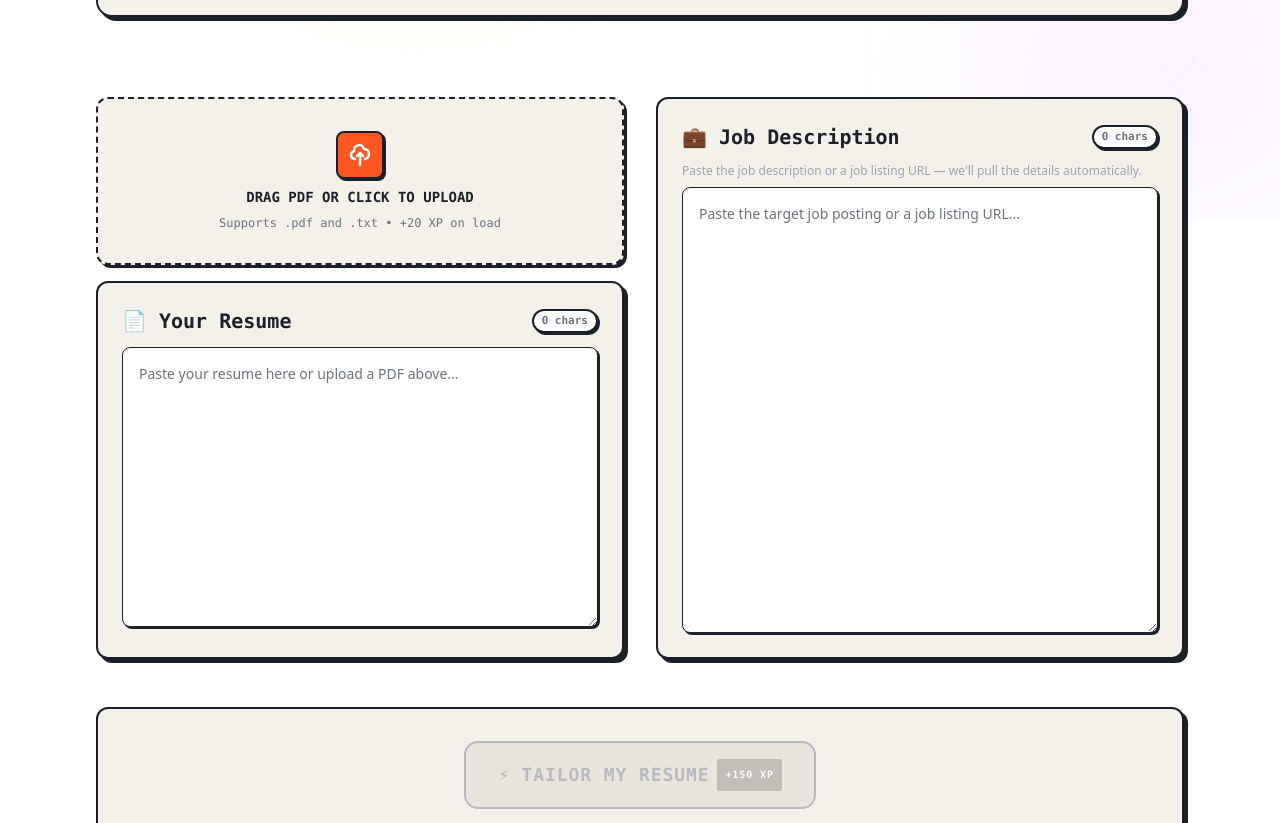
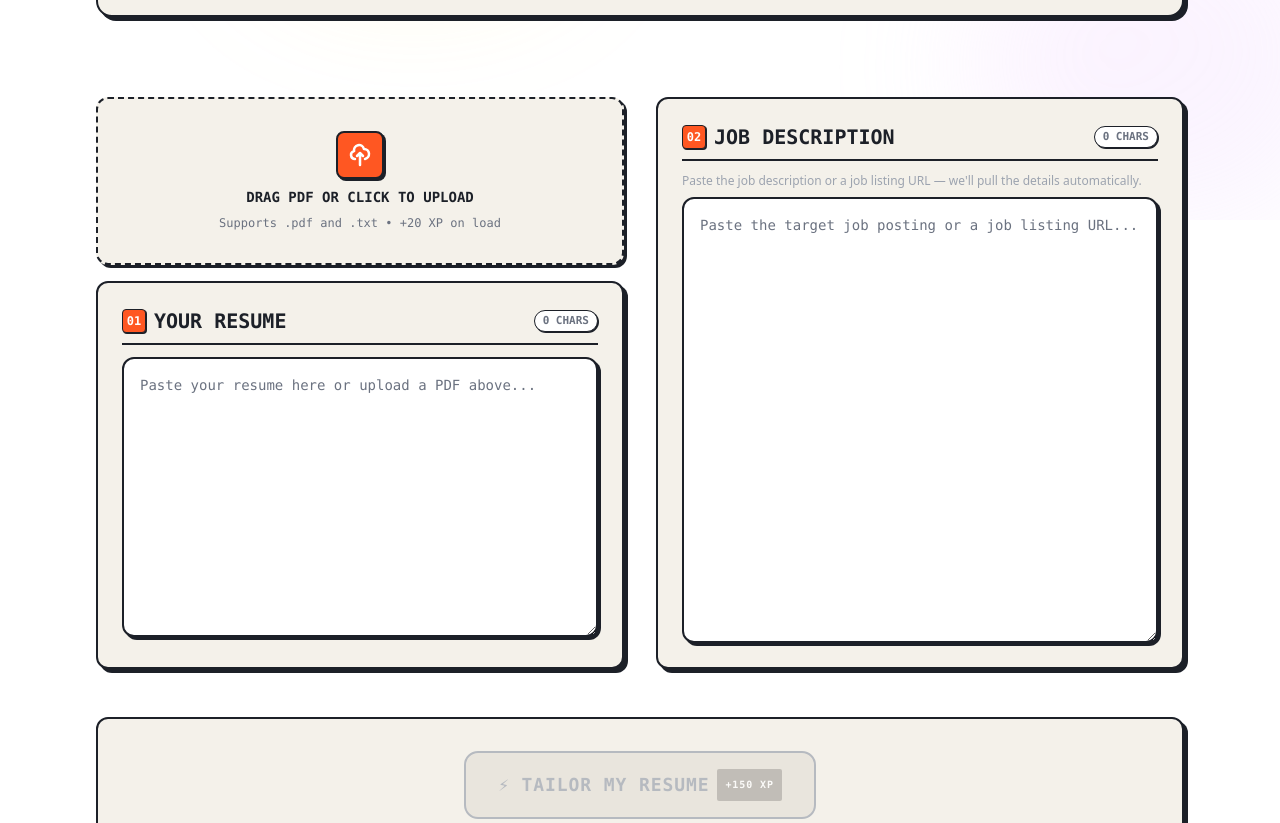
Before and after one commit to zamor122/resume-tailor, a Next.js app: page / in a window 1280 px wide. Shown: the part 580-1403 px from the top of the page. Built offline with nearby package versions, Linux system fonts and the light colour scheme; no server answers; what @react-pdf/renderer would draw is missing.

Commit message:
style(inputs): add retro console badges, typewriter mono font & high-contrast border styling

```diff
--- a/src/app/components/JobDescriptionInput.tsx
+++ b/src/app/components/JobDescriptionInput.tsx
@@ -155,14 +155,15 @@ const JobDescriptionInput: React.FC<JobDescriptionInputProps> = ({
 
   return (
     <div className={`input-container flex flex-col ${fillHeight ? "flex-1 min-h-0" : ""}`}>
-      <div className="flex flex-wrap items-center justify-between gap-2 mb-3 flex-shrink-0">
-        <h2 className="text-lg md:text-xl font-mono font-bold text-[#1C2028] mb-0">
-          💼 {label}
+      <div className="flex flex-wrap items-center justify-between gap-2 mb-3 pb-2 border-b-2 border-[#1C2028] flex-shrink-0">
+        <h2 className="text-base sm:text-lg md:text-xl font-mono font-bold text-[#1C2028] flex items-center gap-2 mb-0">
+          <span className="w-6 h-6 rounded bg-[#FF5722] text-white flex items-center justify-center text-xs border border-[#1C2028] shadow-[1px_1px_0px_#1C2028]">02</span>
+          <span>JOB DESCRIPTION</span>
         </h2>
         <div className="flex items-center gap-2 flex-wrap justify-end">
           {/* URL fetch status badges */}
           {urlFetchState === "fetching" && (
-            <span className="neo-tag bg-[#FF5722] text-white text-[10px] px-2 py-0.5 font-mono font-bold flex items-center gap-1.5 animate-pulse">
+            <span className="neo-tag bg-[#FF5722] text-white text-[10px] px-2 py-0.5 font-mono font-bold flex items-center gap-1.5 animate-pulse border border-[#1C2028]">
               <svg className="w-3 h-3 animate-spin" fill="none" viewBox="0 0 24 24">
                 <circle className="opacity-25" cx="12" cy="12" r="10" stroke="currentColor" strokeWidth="4" />
                 <path className="opacity-75" fill="currentColor" d="M4 12a8 8 0 018-8V0C5.373 0 0 5.373 0 12h4z" />
@@ -171,31 +172,31 @@ const JobDescriptionInput: React.FC<JobDescriptionInputProps> = ({
             </span>
           )}
           {urlFetchState === "success" && (
-            <span className="neo-tag bg-[#10B981] text-white text-[10px] px-2 py-0.5 font-mono font-bold flex items-center gap-1">
+            <span className="neo-tag bg-[#10B981] text-white text-[10px] px-2 py-0.5 font-mono font-bold flex items-center gap-1 border border-[#1C2028]">
               ✓ {fetchSource === "llm" ? "AI EXTRACTED" : "WEB PARSED"}
             </span>
           )}
           {detectedTitle && urlFetchState !== "fetching" && (
-            <span className="neo-tag bg-[#1C2028] text-white text-[10px] px-2 py-0.5 font-mono font-bold">
+            <span className="neo-tag bg-[#1C2028] text-white text-[10px] px-2 py-0.5 font-mono font-bold border border-[#1C2028]">
               {detectedTitle}
             </span>
           )}
           {urlFetchState !== "fetching" && (
             <span
-              className={`neo-tag text-[11px] font-mono font-bold px-2 py-0.5 ${
+              className={`neo-tag text-[11px] font-mono font-bold px-2 py-0.5 border border-[#1C2028] ${
                 charCount === 0
-                  ? "bg-white text-gray-500"
+                  ? "bg-white text-gray-500 shadow-[1px_1px_0px_#1C2028]"
                   : isSufficient
-                    ? "bg-[#10B981] text-white"
-                    : "bg-[#F59E0B] text-white"
+                    ? "bg-[#10B981] text-white shadow-[1px_1px_0px_#1C2028]"
+                    : "bg-[#F59E0B] text-white shadow-[1px_1px_0px_#1C2028]"
               }`}
             >
-              {charCount.toLocaleString()} chars
+              {charCount.toLocaleString()} CHARS
               {charCount > 0 && charCount < MIN_CHARS && (
-                <span className="ml-1 opacity-90">(min {MIN_CHARS})</span>
+                <span className="ml-1 opacity-90">(MIN {MIN_CHARS})</span>
               )}
               {isSufficient && charCount > 0 && (
-                <span className="ml-1">Ready</span>
+                <span className="ml-1">READY</span>
               )}
             </span>
           )}
--- a/src/app/components/ResumeInput.tsx
+++ b/src/app/components/ResumeInput.tsx
@@ -52,22 +52,23 @@ const ResumeInput: React.FC<ResumeInputProps> = ({
 
   return (
     <div className="input-container">
-      <div className="flex items-center justify-between mb-3">
-        <h2 className="text-lg md:text-xl font-mono font-bold text-[#1C2028] mb-0">
-          📄 {label}
+      <div className="flex items-center justify-between mb-3 pb-2 border-b-2 border-[#1C2028]">
+        <h2 className="text-base sm:text-lg md:text-xl font-mono font-bold text-[#1C2028] flex items-center gap-2 mb-0">
+          <span className="w-6 h-6 rounded bg-[#FF5722] text-white flex items-center justify-center text-xs border border-[#1C2028] shadow-[1px_1px_0px_#1C2028]">01</span>
+          <span>YOUR RESUME</span>
         </h2>
         <span
-          className={`neo-tag text-[11px] font-mono font-bold px-2 py-0.5 ${
+          className={`neo-tag text-[11px] font-mono font-bold px-2 py-0.5 border border-[#1C2028] ${
             charCount === 0
-              ? "bg-white text-gray-500"
+              ? "bg-white text-gray-500 shadow-[1px_1px_0px_#1C2028]"
               : isSufficient
-                ? "bg-[#10B981] text-white"
-                : "bg-[#F59E0B] text-white"
+                ? "bg-[#10B981] text-white shadow-[1px_1px_0px_#1C2028]"
+                : "bg-[#F59E0B] text-white shadow-[1px_1px_0px_#1C2028]"
           }`}
         >
-          {charCount.toLocaleString()} chars
+          {charCount.toLocaleString()} CHARS
           {charCount > 0 && charCount < MIN_CHARS && (
-            <span className="ml-1 opacity-90">(min {MIN_CHARS})</span>
+            <span className="ml-1 opacity-90">(MIN {MIN_CHARS})</span>
           )}
         </span>
       </div>
--- a/src/app/globals.css
+++ b/src/app/globals.css
@@ -650,17 +650,18 @@
 
   /* Form textarea - retro typewriter feel with clean typography */
   .form-textarea {
-    @apply w-full min-h-[200px] md:min-h-[280px] rounded-lg p-4 text-sm md:text-base
-           text-[#1C2028] placeholder-gray-500 font-sans
+    @apply w-full min-h-[200px] md:min-h-[280px] rounded-xl p-4 text-xs sm:text-sm md:text-base
+           text-[#1C2028] placeholder-gray-500 font-mono leading-relaxed
            resize-y transition-all duration-200 outline-none;
     background: #FFFFFF;
-    border: 1.5px solid #1C2028;
-    box-shadow: 2px 2px 0px #1C2028;
+    border: 2px solid #1C2028;
+    box-shadow: 3px 3px 0px #1C2028;
   }
 
   .form-textarea:focus {
     outline: none;
-    border-color: transparent;
+    border-color: #1C2028;
+    box-shadow: 4px 4px 0px #FF5722;
   }
 
   .form-textarea::placeholder {
```
